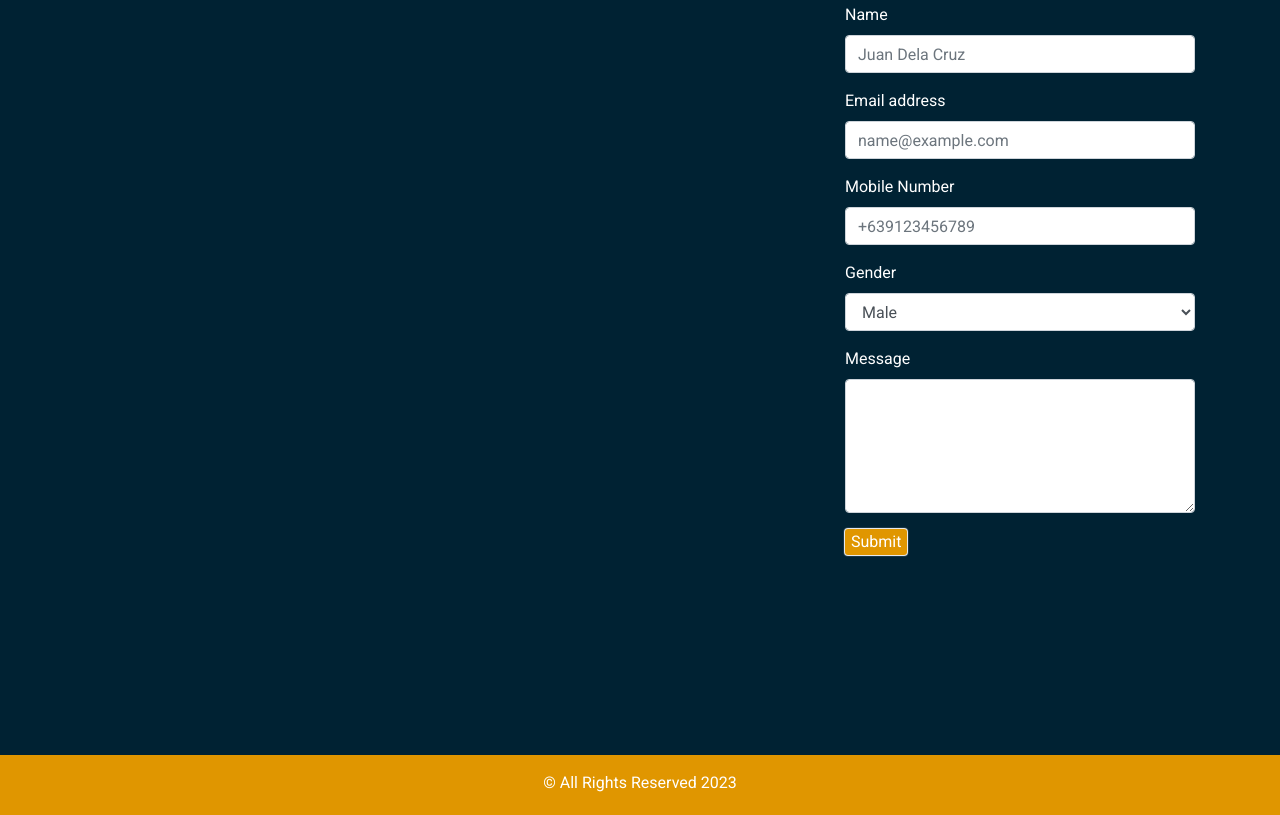
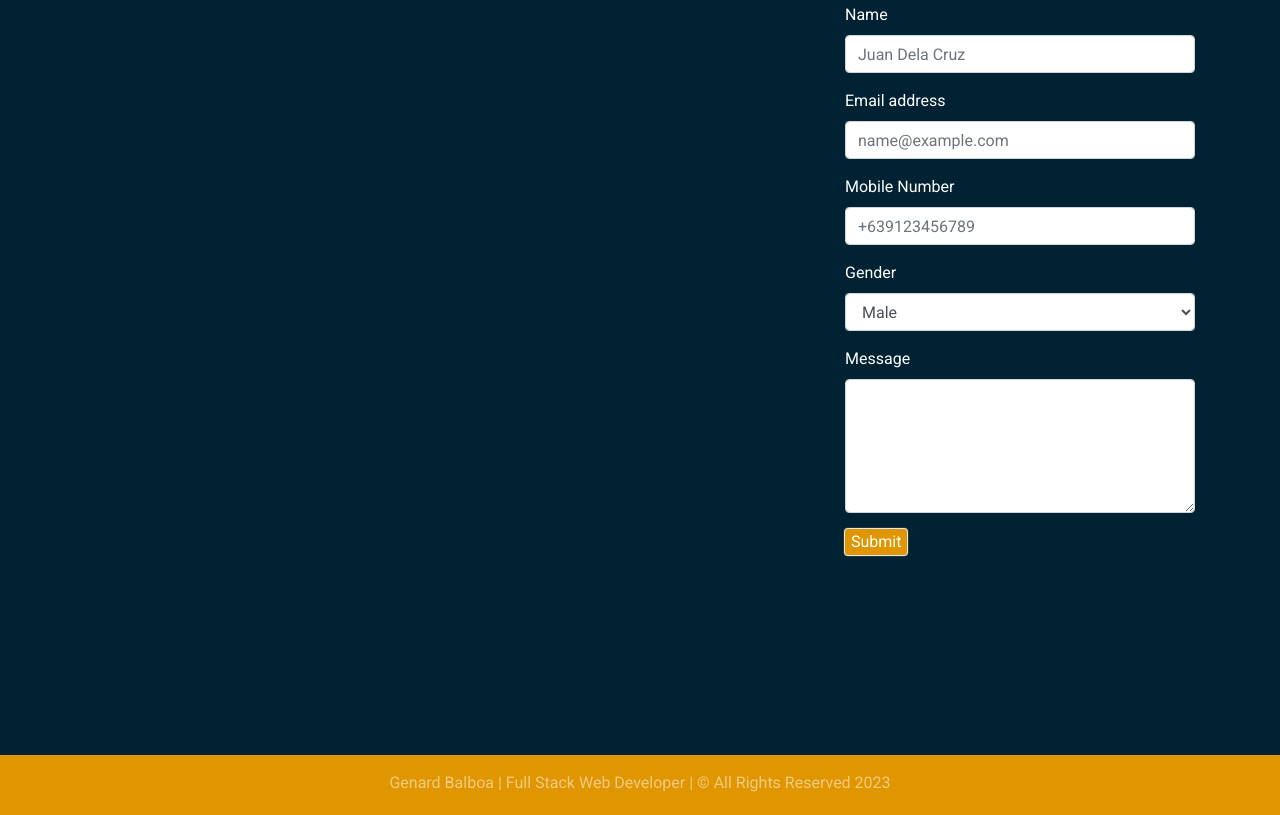
Before and after one commit to GenardBalboa/capstone1, a plain HTML site: page index.html in a window 1280 px wide. Shown: the part 3421-4236 px from the top of the page. Drawn offline with nearby package versions, Linux system fonts and the light colour scheme; a web font is replaced by a local one.

Commit message:
capstone1 v3

```diff
--- a/index.css
+++ b/index.css
@@ -115,3 +115,7 @@ footer {
 	font-family: 'Roboto', sans-serif;
 	color: white;
 }
+
+footer p {
+	opacity: 0.5;
+}
--- a/index.html
+++ b/index.html
@@ -208,7 +208,7 @@
 
 		<!-- Footer Section -->
 		<footer class="mt-5 pt-3 pb-1 text-center">
-			<p>© All Rights Reserved 2023</p>
+			<p class="px-2">Genard Balboa | Full Stack Web Developer | © All Rights Reserved 2023</p>
 		</footer>
 
 
```
